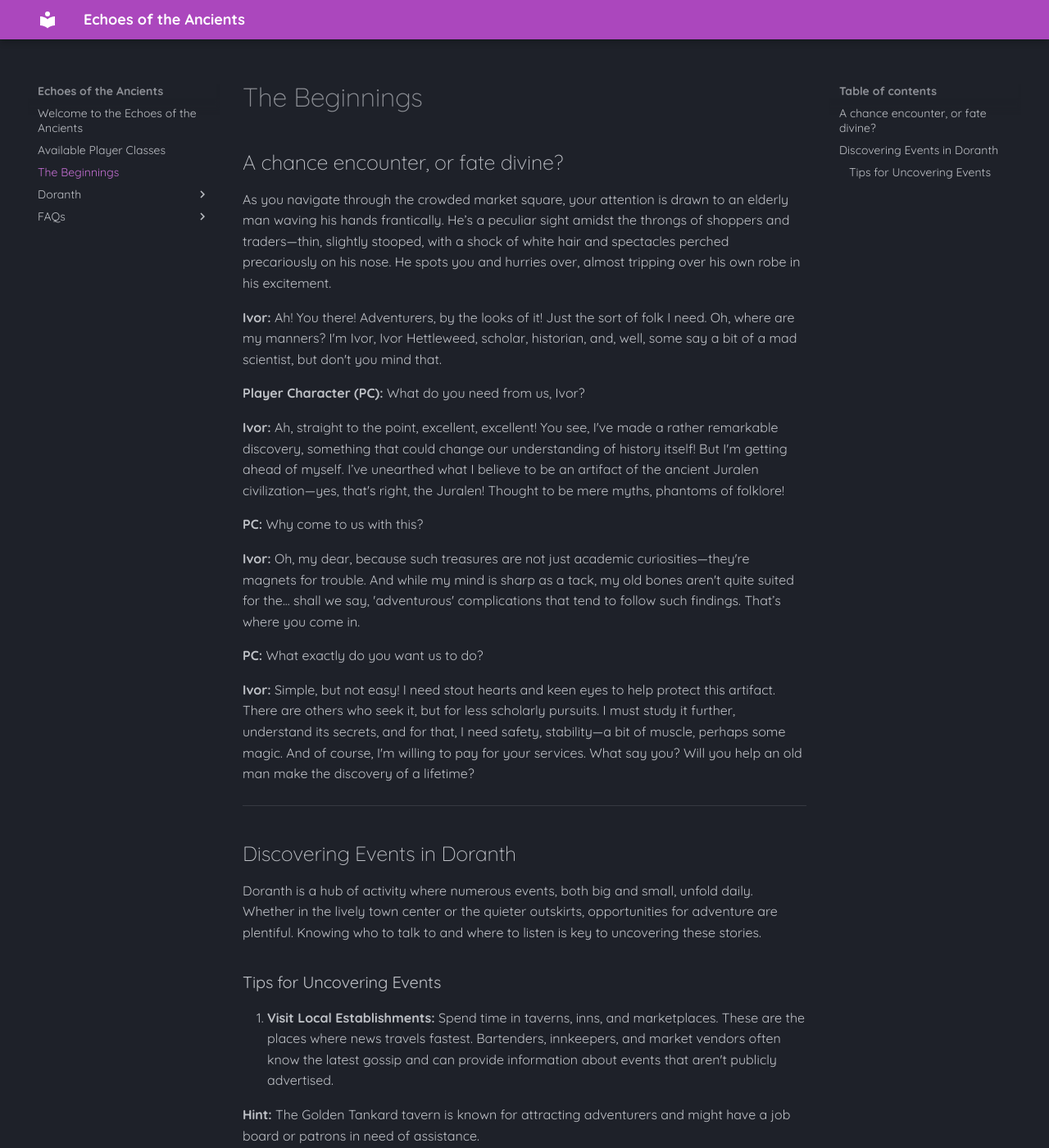
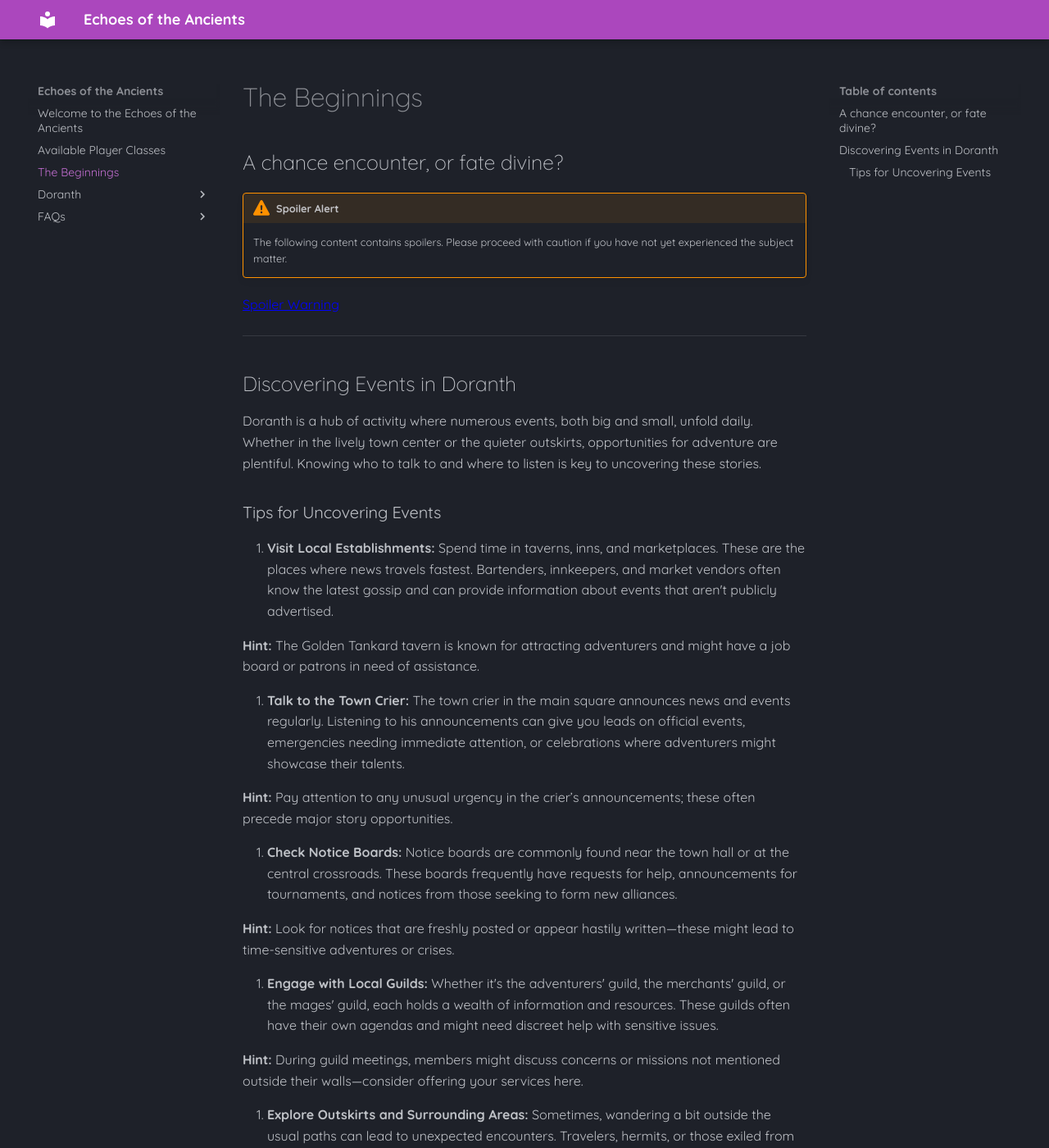
Before and after one commit to Bomchoo/Arvanis-Wiki, an MkDocs documentation site: the page built from docs/Opening-Quest-and-Hints.md, in a window 1280 px wide and 1400 px high. Shown: the whole window at 82% size. Built offline with MkDocs 1.6.1 and Material for MkDocs 9.7.7, drawn with Linux system fonts in a browser that asks for light colours.

Commit message:
Add Spoiler Warning

```diff
--- a/docs/Opening-Quest-and-Hints.md
+++ b/docs/Opening-Quest-and-Hints.md
@@ -2,6 +2,12 @@
 
 ## A chance encounter, or fate divine?
 
+!!! warning "Spoiler Alert"
+
+    The following content contains spoilers. Please proceed with caution if you have not yet experienced the subject matter.
+
+<span class="spoiler-toggle">Spoiler Warning</span>
+<div class="hidden">
 As you navigate through the crowded market square, your attention is drawn to an elderly man waving his hands frantically. He’s a peculiar sight amidst the throngs of shoppers and traders—thin, slightly stooped, with a shock of white hair and spectacles perched precariously on his nose. He spots you and hurries over, almost tripping over his own robe in his excitement.
 
 **Ivor:** Ah! You there! Adventurers, by the looks of it! Just the sort of folk I need. Oh, where are my manners? I'm Ivor, Ivor Hettleweed, scholar, historian, and, well, some say a bit of a mad scientist, but don't you mind that.
@@ -17,7 +23,7 @@ As you navigate through the crowded market square, your attention is drawn to an
 **PC:** What exactly do you want us to do?
 
 **Ivor:** Simple, but not easy! I need stout hearts and keen eyes to help protect this artifact. There are others who seek it, but for less scholarly pursuits. I must study it further, understand its secrets, and for that, I need safety, stability—a bit of muscle, perhaps some magic. And of course, I'm willing to pay for your services. What say you? Will you help an old man make the discovery of a lifetime?
-
+</div>
 ---
 
 ## Discovering Events in Doranth
```
